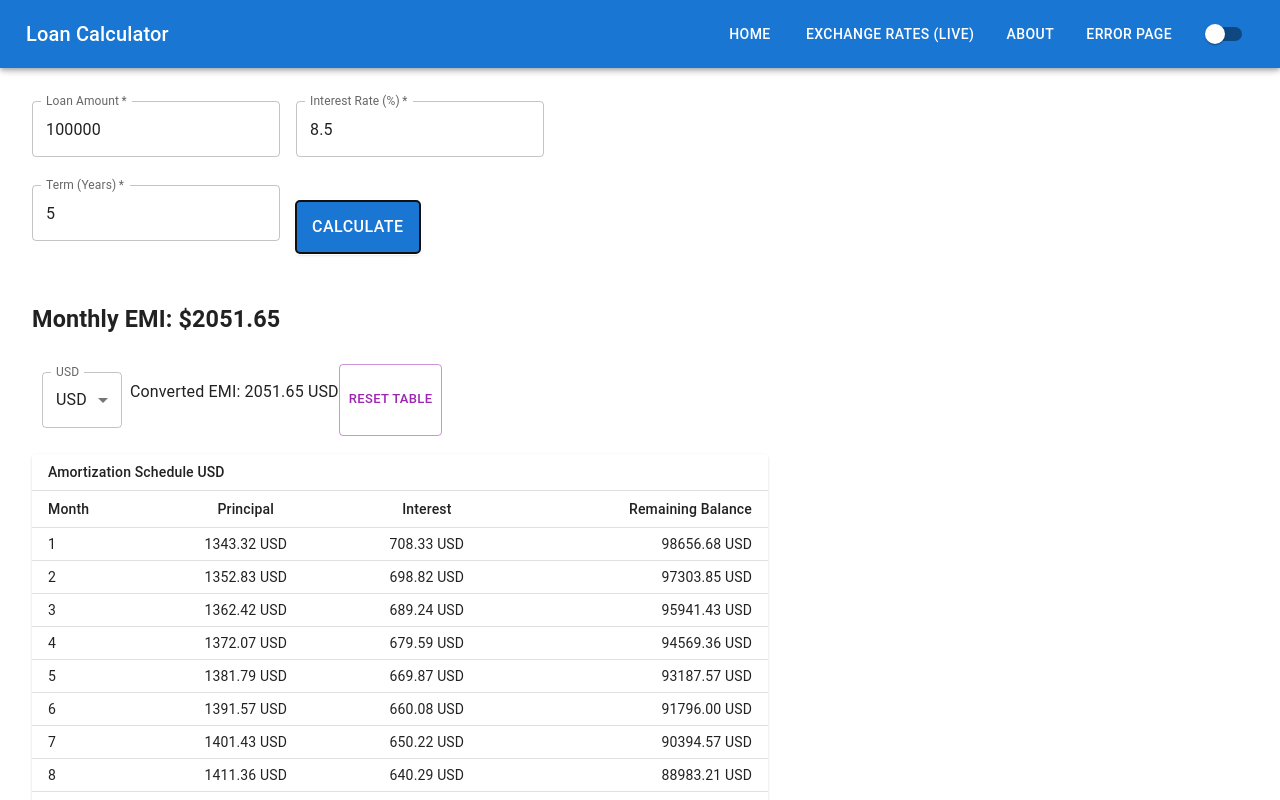
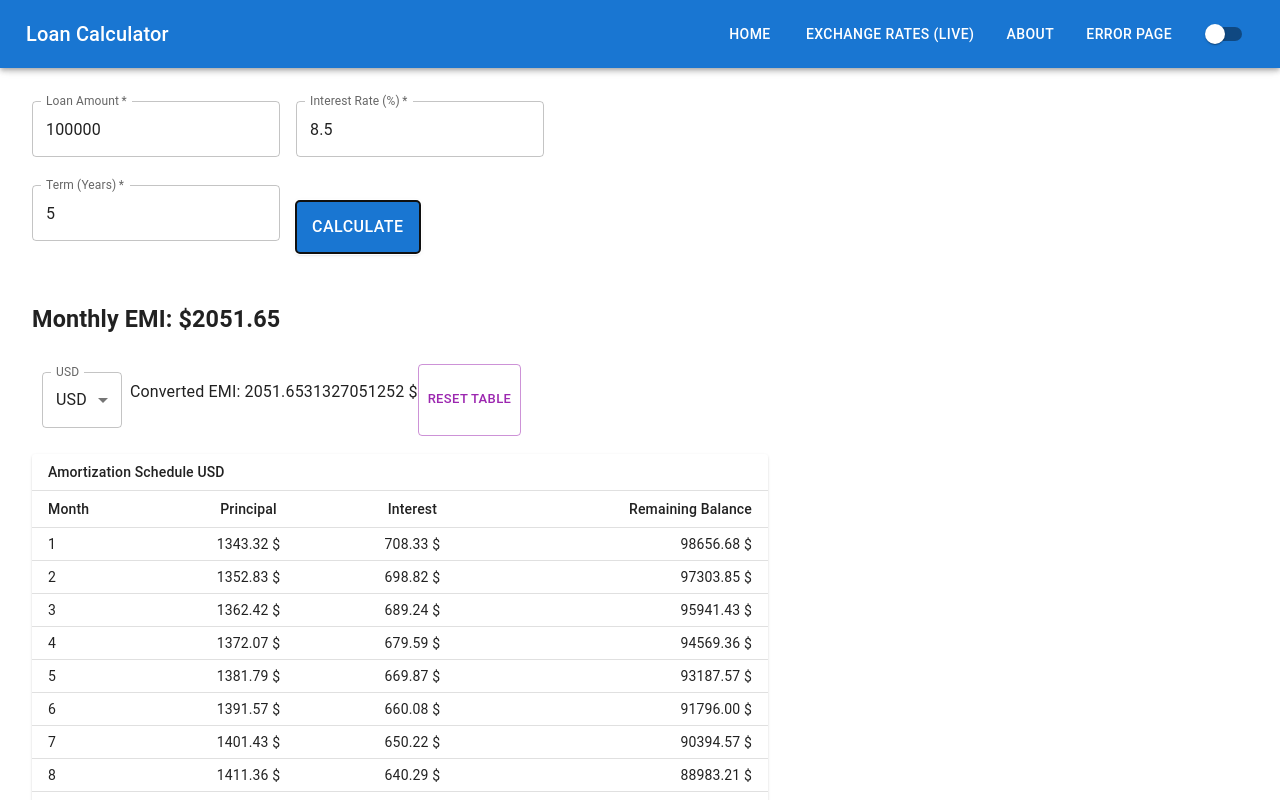
Before and after one commit to tamilselvankrishnamurthigit2197/Loan-Calculator, a React (Vite) app in the folder Loan calculator/: page / in a window 1280 px wide. Both pictures are taken after a click on the button "CALCULATE". Shown: the top 800 px of the page. Built offline with nearby package versions, Linux system fonts and the light colour scheme.

Commit message:
dynamically currency valuee updated

```diff
--- a/Loan calculator/src/Pages/Home/InputField.jsx
+++ b/Loan calculator/src/Pages/Home/InputField.jsx
@@ -40,7 +40,7 @@ const InputField = () => {
   const [annualRate, setAnnualRate] = useState(8.5)
   const [years, setYears] = useState(5)
 
-  const {currency} = useThemeCurrency()
+  const {currency, rate, symbol} = useThemeCurrency()
 
   /* amortization schedule */
   const [showSchedule, setShowSchedule] = useState([])
@@ -176,7 +176,7 @@ const InputField = () => {
                 maxHeight: 600, // prevent stretching too much on big screens
             }}>
                 <CurrencySelect />
-                <p>Converted EMI: {emi.toFixed(2)} {currency} </p>
+                <p>Converted EMI: {emi*rate.toFixed(2)} {symbol} </p>
                 <Button
                   variant="outlined"
                   size='small'
@@ -215,9 +215,9 @@ const InputField = () => {
           {showSchedule.map((row)=>(
           <TableRow key={row.month}>
           <TableCell align='left'>{row.month}</TableCell>
-          <TableCell align='center'>{row.principal.toFixed(2)} {currency}</TableCell>
-          <TableCell align='center'>{row.interest.toFixed(2)} {currency}</TableCell>
-          <TableCell align='right'>{row.balance.toFixed(2)} {currency}</TableCell>
+          <TableCell align='center'>{(row.principal*rate).toFixed(2)} {symbol}</TableCell>
+          <TableCell align='center'>{(row.interest*rate).toFixed(2)} {symbol}</TableCell>
+          <TableCell align='right'>{(row.balance*rate).toFixed(2)} {symbol}</TableCell>
           </TableRow>
           ))}
           </TableBody>
--- a/Loan calculator/src/components/ToggleTheme/contextTheme.jsx
+++ b/Loan calculator/src/components/ToggleTheme/contextTheme.jsx
@@ -2,7 +2,37 @@
 import { createTheme, CssBaseline, ThemeProvider } from "@mui/material";
 import { createContext, useContext, useMemo, useState } from "react";
 
-const ThemeCurrencyContext = createContext();
+// exchange rates relative to USD
+const exchangeRates = {
+  USD: 1,
+  EUR: 0.92,
+  GBP: 0.78,
+  JPY: 146.5,
+  AUD: 1.52,
+  CAD: 1.35,
+  INR: 83.12
+};
+
+// currency symbols
+const currencySymbols = {
+  USD: "$",
+  EUR: '€',
+  GBP: "£",
+  JPY: "¥",
+  AUD: "A$",
+  CAD: "C$",
+  INR: "₹"
+};
+
+// Create Context
+const ThemeCurrencyContext = createContext({
+  toggleTheme: () => {},
+  currency: "USD",
+  setCurrency: () => {},
+  rate: 1,
+  symbol: "$",
+});
+
 export const useThemeCurrency = () => useContext(ThemeCurrencyContext);
 
 export const ThemeCurrencyContextProvider = ({ children }) => {
@@ -27,7 +57,9 @@ export const ThemeCurrencyContextProvider = ({ children }) => {
     toggleTheme,
     currency,
     setCurrency,
-  }),[mode, toggleTheme, currency])
+    rate: exchangeRates[currency],
+    symbol: currencySymbols[currency],
+  }),[currency])
 
   return (
     <ThemeCurrencyContext.Provider value={value}>
```
